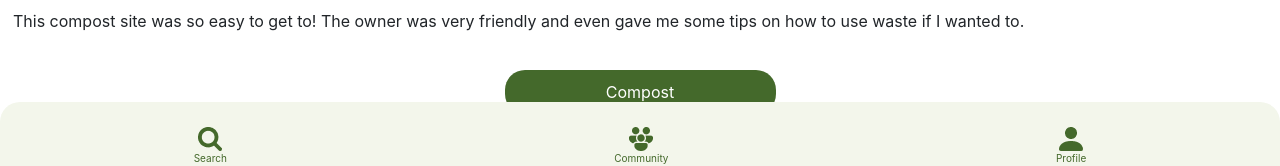
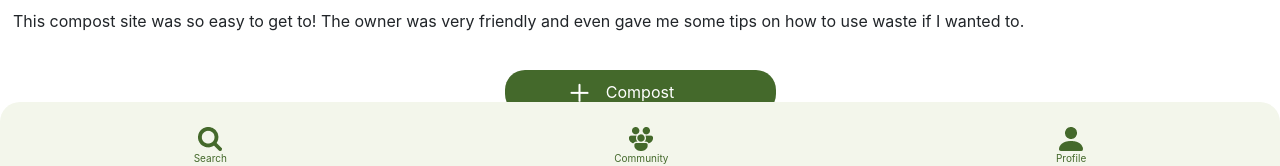
Before and after one commit to maikalangi/Compostr, a React (Create React App) app: page /info in a window 1280 px wide. Shown: the part 610-776 px from the top of the page. Built offline with nearby package versions, Linux system fonts and the light colour scheme; a web font is replaced by a local one.

Commit message:
Added plus to button

```diff
--- a/src/style/Info.css
+++ b/src/style/Info.css
@@ -62,6 +62,7 @@
   padding-bottom: 13px;
   text-align: left;
   padding-left: 13px;
+  background-image:
 }
 
 .reviewText {
@@ -79,4 +80,7 @@ body {
     margin-bottom: 15px;
     width:271px;
     cursor:pointer;
+    background-image: url(../assets/plus.png);
+    background-repeat:no-repeat;
+    background-position:65px;
 }
```
